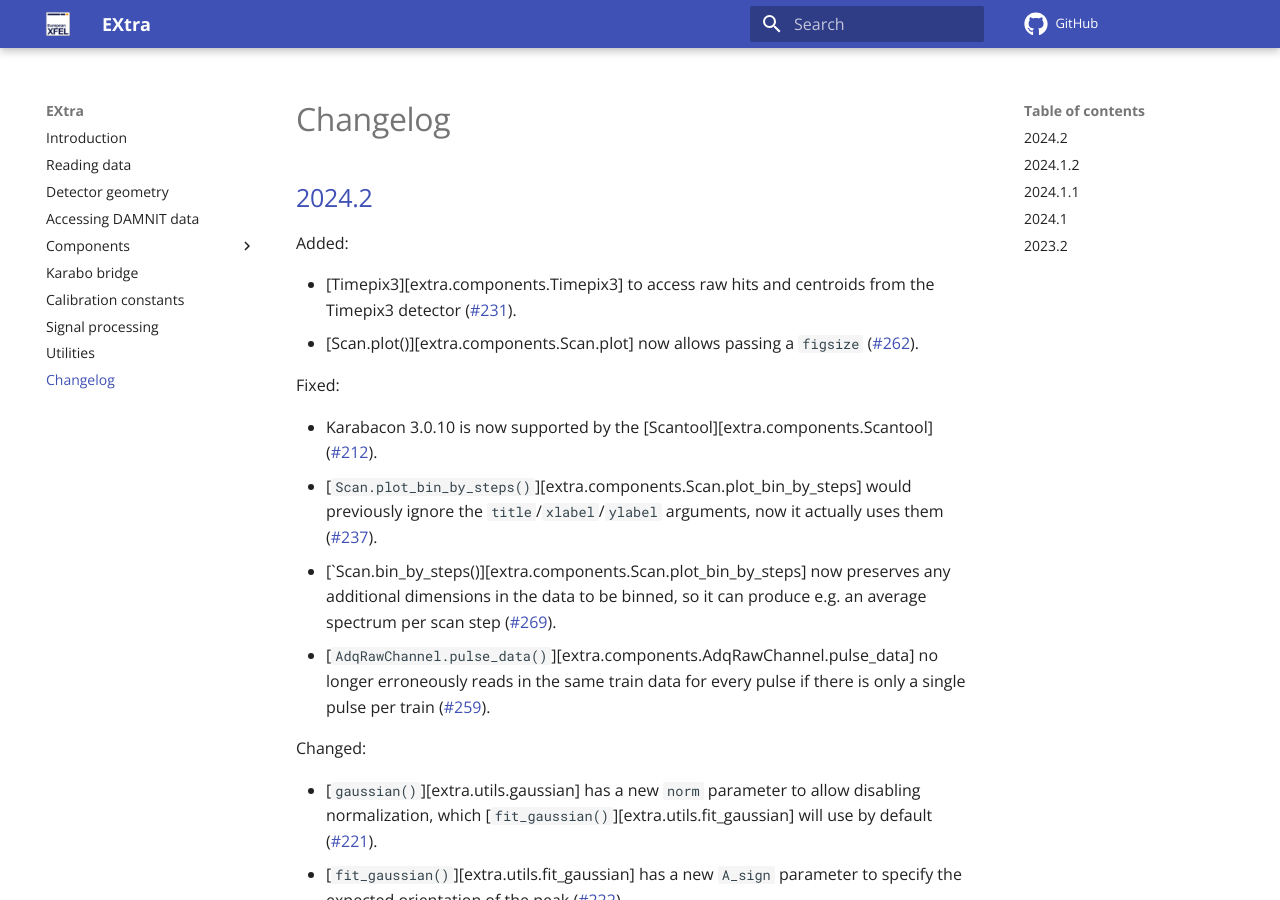
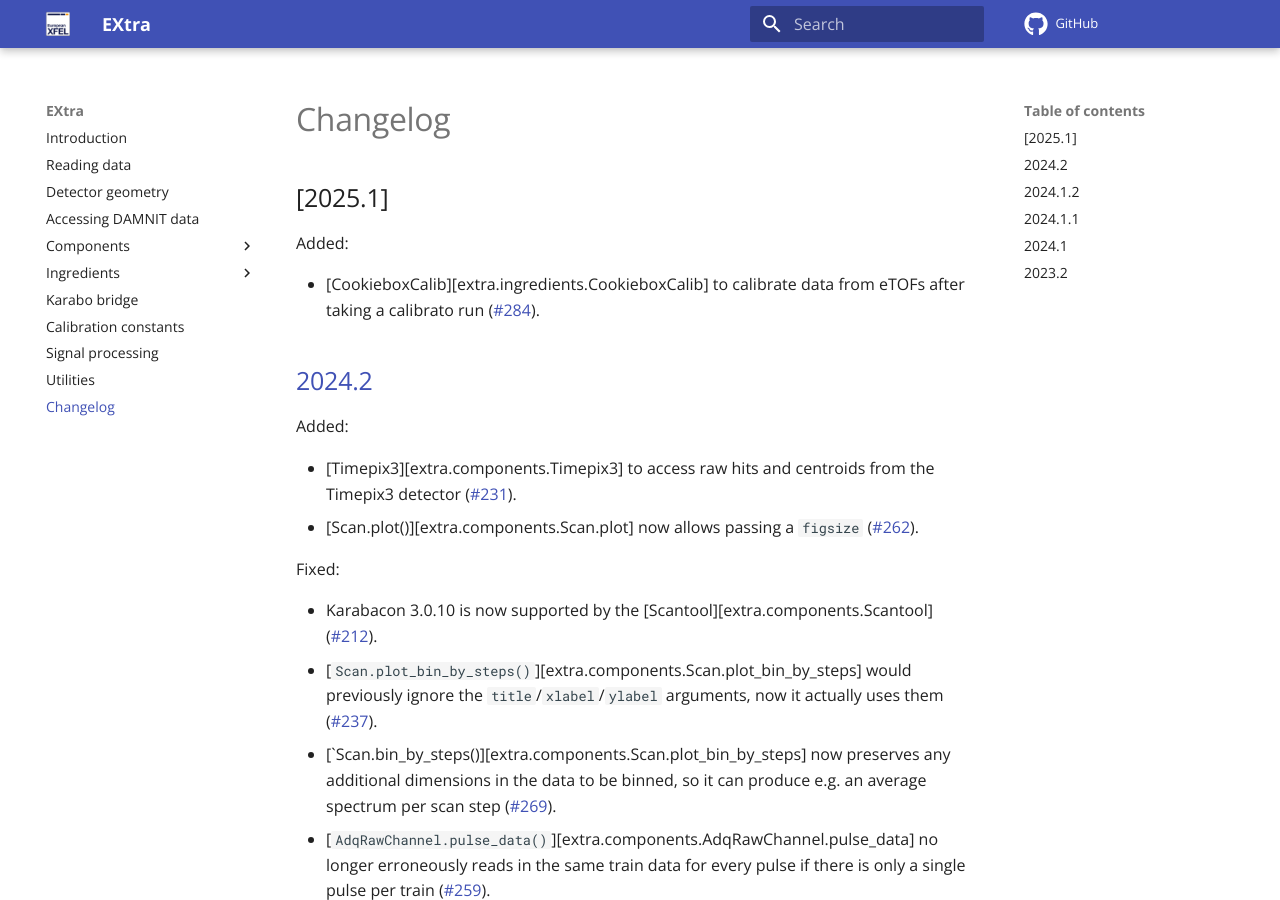
Before and after one commit to European-XFEL/EXtra, an MkDocs documentation site: the page built from docs/changelog.md, in a window 1280 px wide and 900 px high. Built offline with MkDocs 1.6.1 and Material for MkDocs 9.7.7, drawn with Linux system fonts in a browser that asks for light colours; emoji names are drawn with the system emoji font; comment, search, counter and statistics services are not loaded.

Commit message:
Added ingredients documentation.

````diff
--- a/docs/changelog.md
+++ b/docs/changelog.md
@@ -15,6 +15,11 @@
 <!--     ```bash title="Installation command" -->
 <!--     pip install git+https://github.com/European-XFEL/EXtra.git -->
 <!--     ``` -->
+
+## [2025.1]
+Added:
+
+- [CookieboxCalib][extra.ingredients.CookieboxCalib] to calibrate data from eTOFs after taking a calibrato run (!284).
 
 ## [2024.2]
 Added:
--- a/mkdocs.yml
+++ b/mkdocs.yml
@@ -31,6 +31,9 @@
     - components/optical-lasers.md
     - components/adq-digitizers.md
     - components/detector-motors.md
+  - Ingredients:
+    - ingredients/index.md
+    - ingredients/cookiebox.md
   - karabo-bridge.md
   - calibration.md
   - signal.md
````
Also changed, not shown: docs/ingredients/cookiebox.md (added, +3 -0 lines), docs/ingredients/index.md (added, +8 -0 lines).
